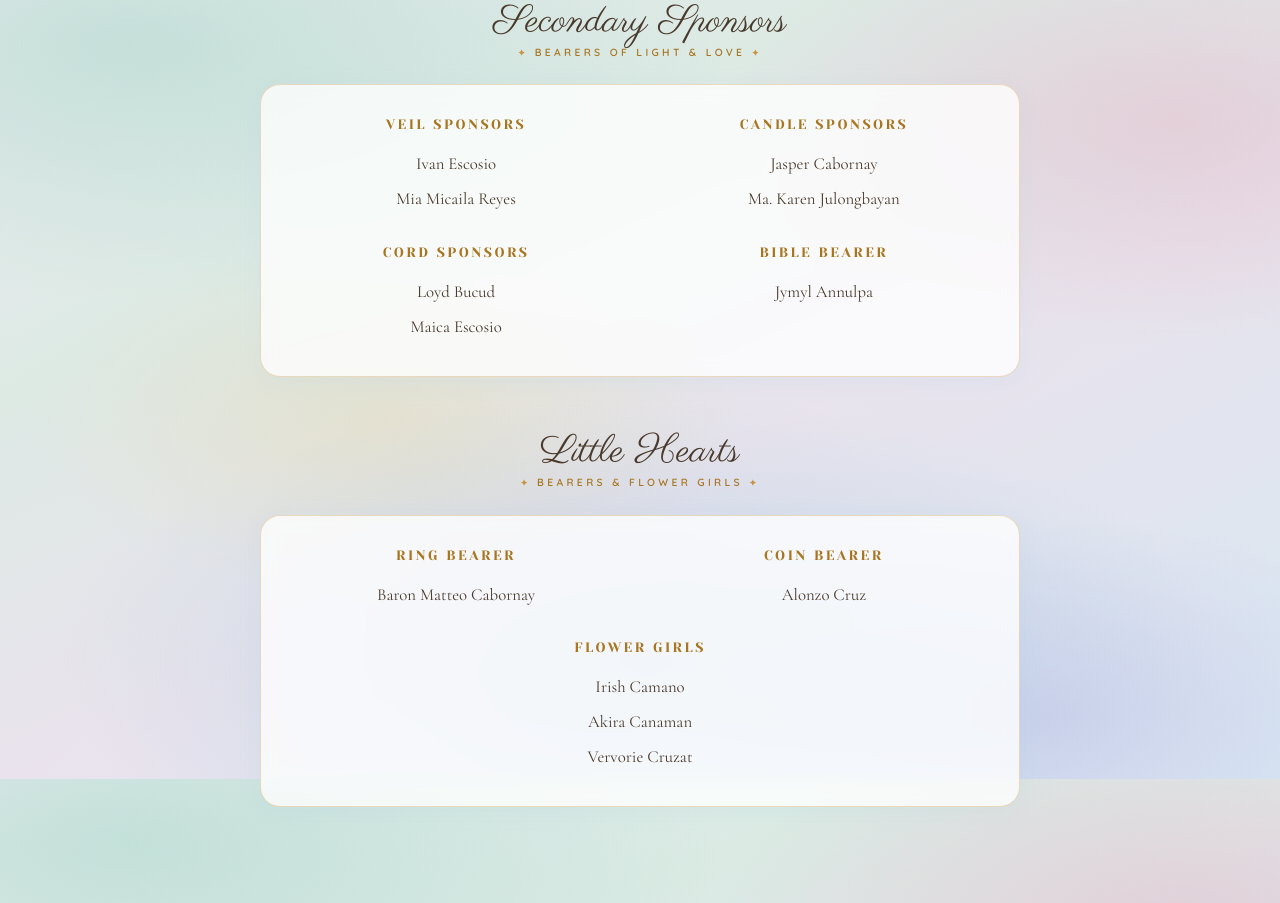
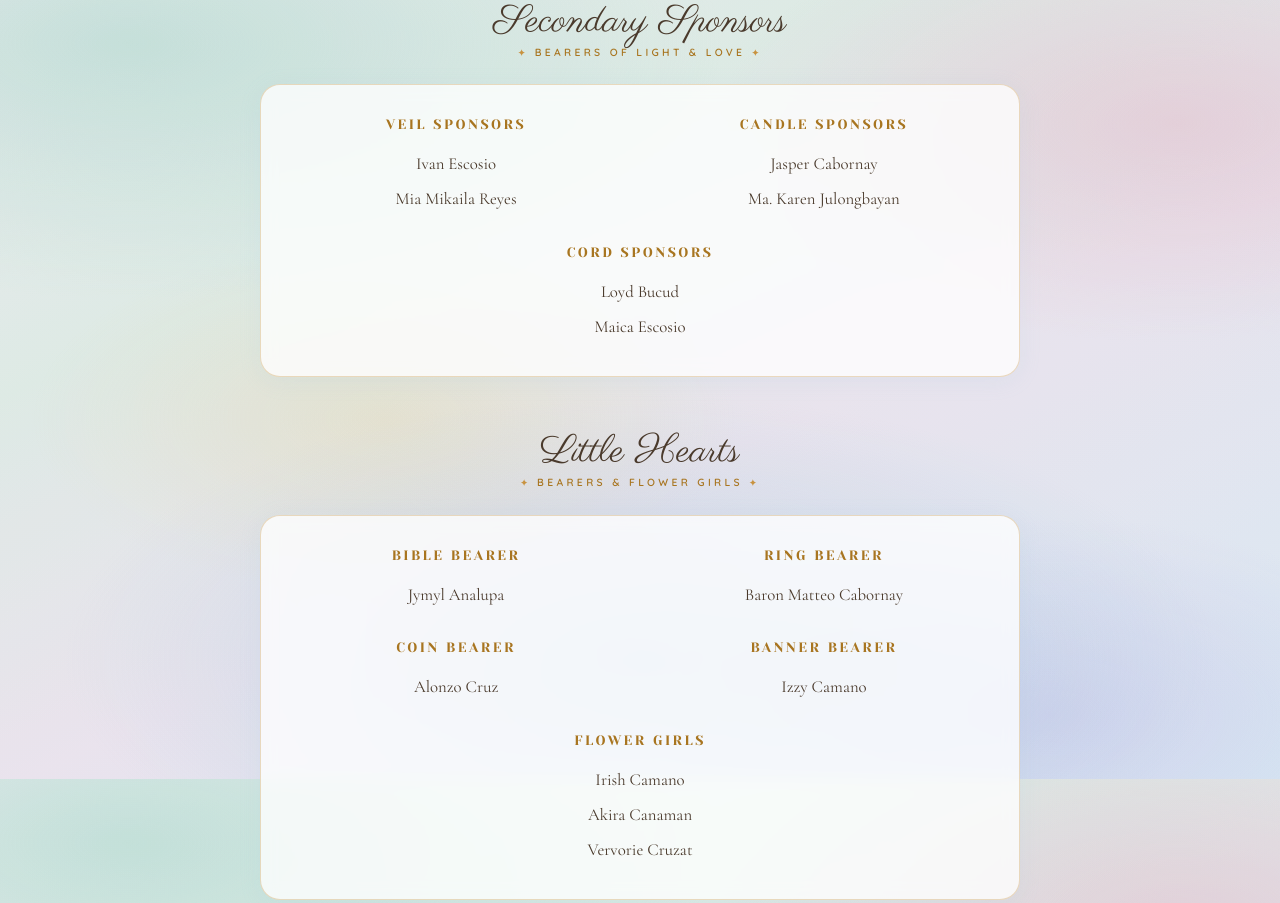
Before and after one commit to karenjulongbayan/DenniseAndJD, a plain HTML site: page index.html in a window 1280 px wide. Shown: the part 6421-7324 px from the top of the page. Drawn offline with nearby package versions, Linux system fonts and the light colour scheme; a web font is replaced by a local one.

Commit message:
Add files via upload

```diff
--- a/index.html
+++ b/index.html
@@ -2588,7 +2588,7 @@
             <div>
               <p class="entourage-pairs-title"><span class="role-tag role-tag--sky">Ninangs</span></p>
               <ul class="entourage-pairs-list">
-                <li>Ma. Asuncion Taybon</li>
+                <li>Ma. Asuncion Tayson</li>
                 <li>Nova Escosio</li>
                 <li>Rosemarie Palma</li>
                 <li>Eugenia Gorgon</li>
@@ -2658,7 +2658,7 @@
               <p class="entourage-pairs-title">Veil Sponsors</p>
               <ul class="entourage-pairs-list">
                 <li>Ivan Escosio</li>
-                <li>Mia Micaila Reyes</li>
+                <li>Mia Mikaila Reyes</li>
               </ul>
             </div>
             <div>
@@ -2668,19 +2668,13 @@
                 <li>Ma. Karen Julongbayan</li>
               </ul>
             </div>
-            <div>
+            <div style="grid-column: 1 / -1;">
               <p class="entourage-pairs-title">Cord Sponsors</p>
               <ul class="entourage-pairs-list">
                 <li>Loyd Bucud</li>
                 <li>Maica Escosio</li>
               </ul>
             </div>
-            <div>
-              <p class="entourage-pairs-title">Bible Bearer</p>
-              <ul class="entourage-pairs-list">
-                <li>Jymyl Annulpa</li>
-              </ul>
-            </div>
           </div>
         </div>
       </div>
@@ -2691,6 +2685,12 @@
         <p class="entourage-group-sub">Bearers &amp; flower girls</p>
         <div class="entourage-card">
           <div class="entourage-pairs" style="gap: 1.8rem 3rem;">
+            <div>
+              <p class="entourage-pairs-title">Bible Bearer</p>
+              <ul class="entourage-pairs-list">
+                <li>Jymyl Analupa</li>
+              </ul>
+            </div>
             <div>
               <p class="entourage-pairs-title">Ring Bearer</p>
               <ul class="entourage-pairs-list">
@@ -2701,6 +2701,12 @@
               <p class="entourage-pairs-title">Coin Bearer</p>
               <ul class="entourage-pairs-list">
                 <li>Alonzo Cruz</li>
+              </ul>
+            </div>
+            <div>
+              <p class="entourage-pairs-title">Banner Bearer</p>
+              <ul class="entourage-pairs-list">
+                <li>Izzy Camano</li>
               </ul>
             </div>
             <div style="grid-column: 1 / -1;">
```
